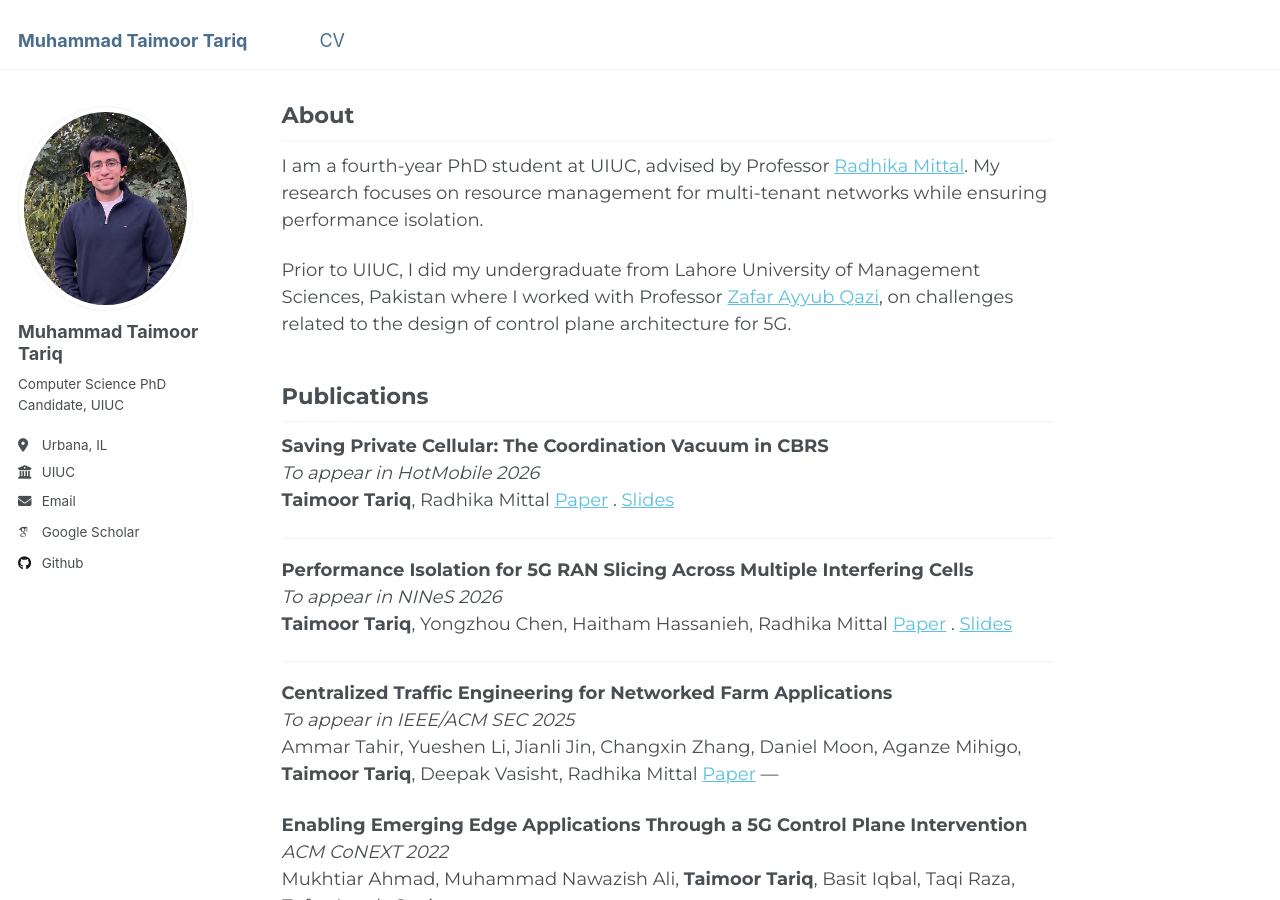
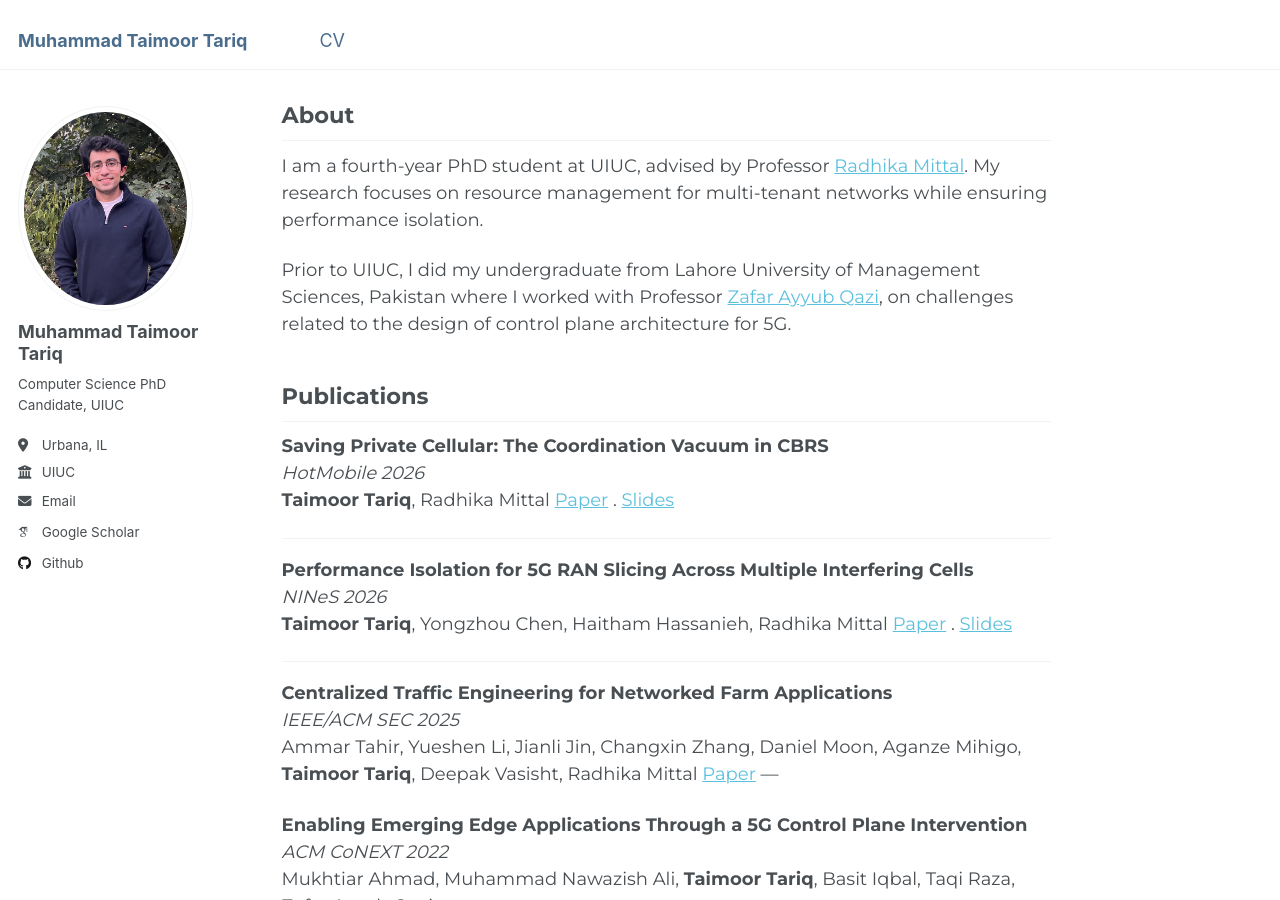
Before and after one commit to taimoortt/taimoortt.github.io, a Jekyll site: the page built from _pages/about.md, in a window 1280 px wide and 900 px high. Built offline with Jekyll 4.4.1, drawn with Linux system fonts in a browser that asks for light colours; some web fonts are replaced.

Commit message:
update paper decription

```diff
--- a/_pages/about.md
+++ b/_pages/about.md
@@ -14,21 +14,21 @@ Prior to UIUC, I did my undergraduate from Lahore University of Management Scien
 
 ## Publications
 **Saving Private Cellular: The Coordination Vacuum in CBRS**
-*To appear in HotMobile 2026*
+*HotMobile 2026*
 **Taimoor Tariq**, Radhika Mittal
 [Paper](/files/saving-private-cellular.pdf) . [Slides](/files/saving-private-cellular-slides.pdf)
 
 ---
 
 **Performance Isolation for 5G RAN Slicing Across Multiple Interfering Cells**
-*To appear in NINeS 2026*
+*NINeS 2026*
 **Taimoor Tariq**, Yongzhou Chen, Haitham Hassanieh, Radhika Mittal
 [Paper](/files/radioninja.pdf) . [Slides](/files/radioninja-slides.pdf)
 
 ---
 
 **Centralized Traffic Engineering for Networked Farm Applications**
-*To appear in IEEE/ACM SEC 2025*
+*IEEE/ACM SEC 2025*
 Ammar Tahir, Yueshen Li, Jianli Jin, Changxin Zhang, Daniel Moon, Aganze Mihigo, **Taimoor Tariq**, Deepak Vasisht, Radhika Mittal
 [Paper](/files/farmnetes.pdf)
 ---
```
